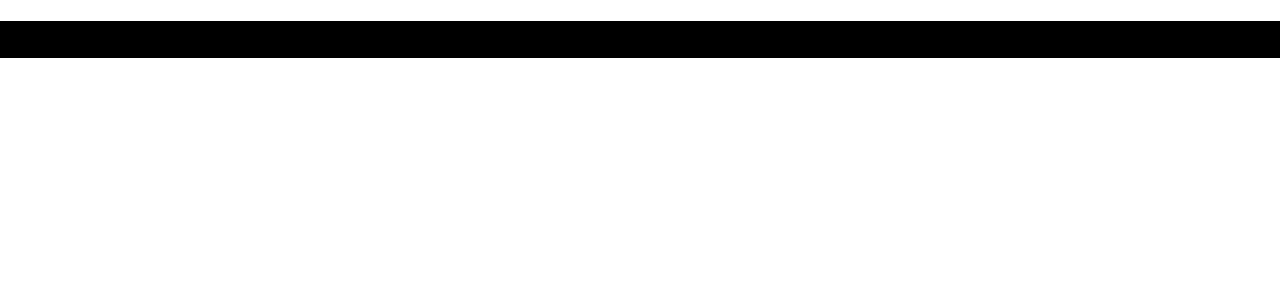
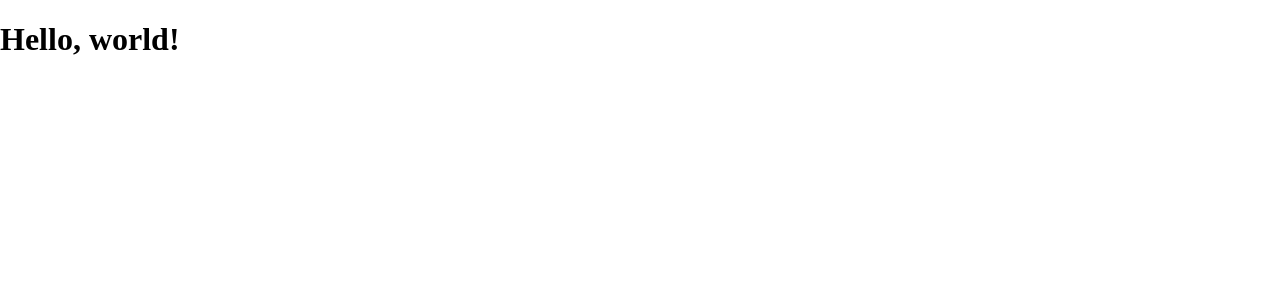
Before and after one commit to AironClarke/Nexus, a Next.js app: page / in a window 1280 px wide. Shown: the top 300 px of the page. Built offline with nearby package versions, Linux system fonts and the light colour scheme.

Commit message:
Added rules for Eslint & Stylelint

```diff
--- a/package.json
+++ b/package.json
@@ -31,9 +31,12 @@
     "eslint-config-airbnb-typescript": "^18.0.0",
     "eslint-config-prettier": "^9.1.0",
     "eslint-plugin-react": "^7.35.0",
+    "eslint-plugin-simple-import-sort": "^12.1.1",
     "globals": "^15.9.0",
+    "postcss": "^8.4.42",
     "prettier": "3.3.3",
     "stylelint": "^16.9.0",
+    "stylelint-config-sass-guidelines": "^12.0.0",
     "stylelint-config-standard-scss": "^13.1.0",
     "typescript": "5.5.4",
     "typescript-eslint": "^8.3.0"
--- a/styles/globals.scss
+++ b/styles/globals.scss
@@ -6,8 +6,4 @@ html,
 body {
   margin: 0;
   padding: 0;
-
-  div {
-    background-color: black;
-  }
 }
--- a/tsconfig.json
+++ b/tsconfig.json
@@ -18,6 +18,7 @@
   "include": [
     "next-env.d.ts",
     "**/*.ts",
+    "**/*.json",
     "**/*.js",
     "**/*.jsx",
     "**/*.tsx",
```
Also changed, not shown: .eslintrc.js, .stylelintrc.json, 1 other file (tests, documents, lock files or other folders).
